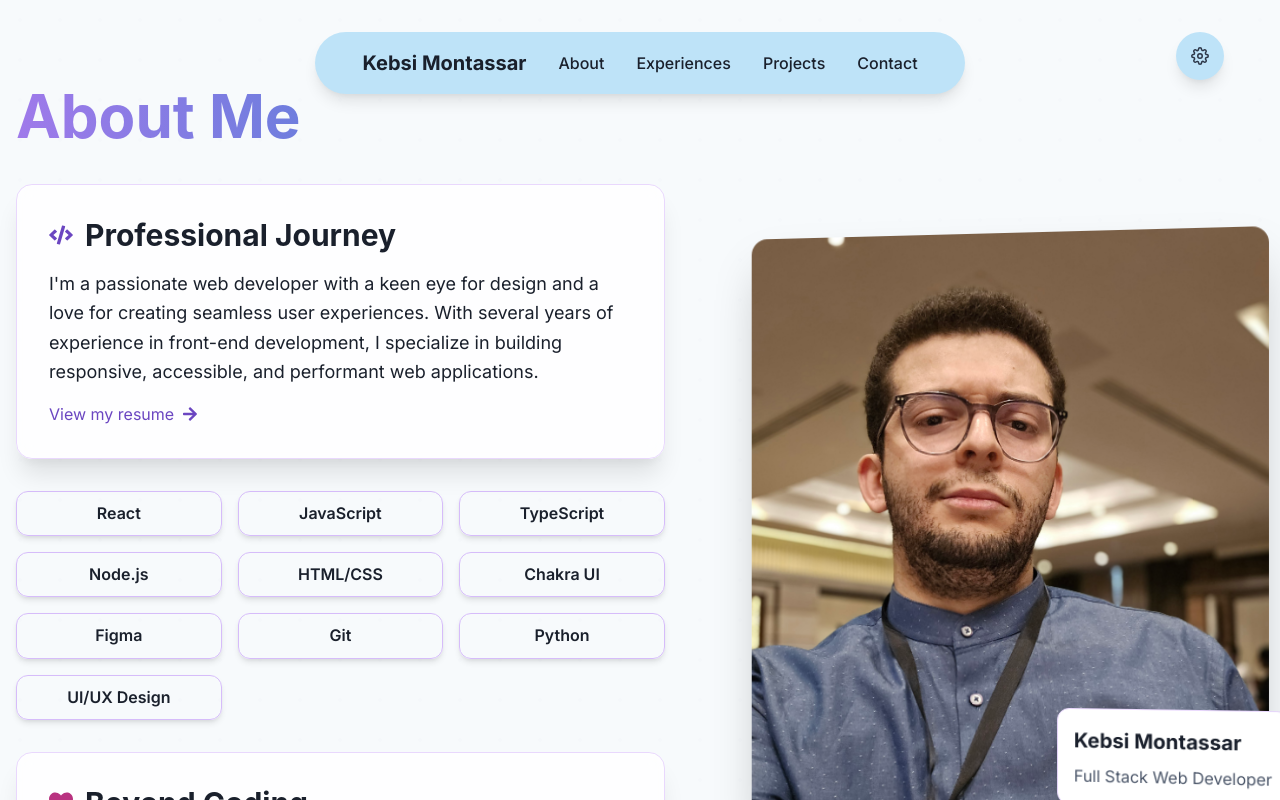
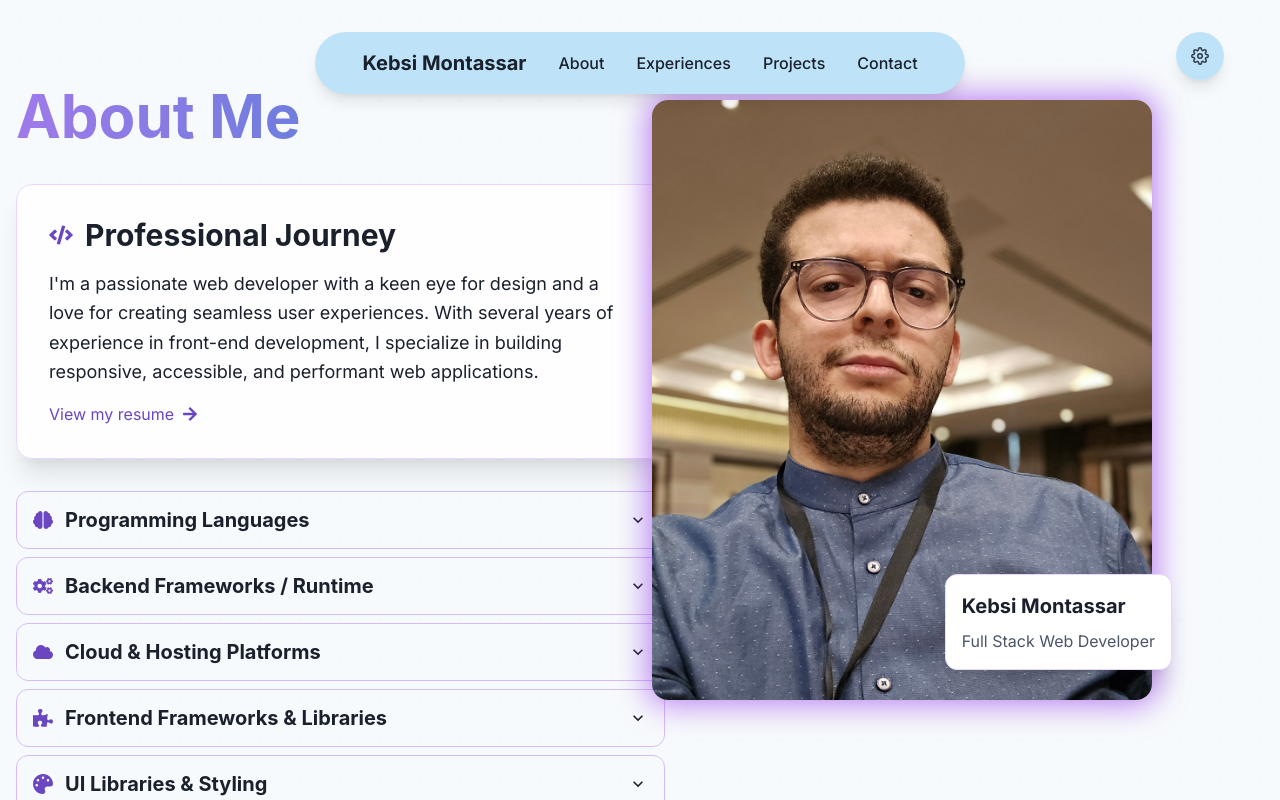
Before and after one commit to KabsiMontassar/portfolio, a React (Vite) app: page /about in a window 1280 px wide. Shown: the top 800 px of the page. Built offline with nearby package versions, Linux system fonts and the light colour scheme.

Commit message:
Update about.jsx

```diff
--- a/src/pages/about.jsx
+++ b/src/pages/about.jsx
@@ -11,9 +11,28 @@ import {
   useColorMode,
   Container,
   Grid,
+  Accordion,
+  AccordionItem,
+  AccordionButton,
+  AccordionPanel,
+  AccordionIcon,
 } from '@chakra-ui/react';
 import { keyframes } from '@emotion/react';
-import { FaCode, FaHeart, FaLaptopCode, FaArrowRight } from 'react-icons/fa';
+import {
+  FaCode,
+  FaHeart,
+  FaLaptopCode,
+  FaArrowRight,
+  FaBrain,
+  FaCogs,
+  FaCloud,
+  FaPuzzlePiece,
+  FaPalette,
+  FaDatabase,
+  FaTools,
+  FaRobot,
+  FaPencilRuler
+} from 'react-icons/fa';
 import { useTranslation } from 'react-i18next';
 import { useEffect } from 'react';
 import Lenis from '@studio-freight/lenis';
@@ -43,10 +62,53 @@ const About = () => {
   }, []);
 
   const allTextsGrouped = {
-    skills: [
-      'React', 'JavaScript', 'TypeScript', 'Node.js', 'HTML/CSS',
-      'Chakra UI', 'Figma', 'Git', 'Python', 'UI/UX Design'
-    ],
+    skills: {
+      programmingLanguages: {
+        icon: FaBrain,
+        title: 'Programming Languages',
+        items: ['TypeScript', 'JavaScript', 'PHP', 'Java', 'HTML5', 'CSS3']
+      },
+      backend: {
+        icon: FaCogs,
+        title: 'Backend Frameworks / Runtime',
+        items: ['Node.js', 'Express.js', 'NestJS', 'Spring Boot']
+      },
+      cloud: {
+        icon: FaCloud,
+        title: 'Cloud & Hosting Platforms',
+        items: ['AWS', 'Azure', 'OpenStack', 'Firebase', 'Supabase']
+      },
+      frontend: {
+        icon: FaPuzzlePiece,
+        title: 'Frontend Frameworks & Libraries',
+        items: ['React', 'Angular.js', 'Next.js']
+      },
+      ui: {
+        icon: FaPalette,
+        title: 'UI Libraries & Styling',
+        items: ['Chakra UI', 'TailwindCSS']
+      },
+      databases: {
+        icon: FaDatabase,
+        title: 'Databases',
+        items: ['PostgreSQL', 'MySQL', 'MongoDB', 'Redis']
+      },
+      devops: {
+        icon: FaTools,
+        title: 'DevOps & CI/CD Tools',
+        items: ['Jenkins', 'GitHub','GitHub Actions']
+      },
+      ai: {
+        icon: FaRobot,
+        title: 'AI/ML Frameworks',
+        items: ['TensorFlow']
+      },
+      design: {
+        icon: FaPencilRuler,
+        title: 'Design & Prototyping',
+        items: ['Figma']
+      }
+    },
     headings: [
       'aboutTitle', 'Crafting Digital Experiences',
       'professionalBio', 'Professional Journey',
@@ -73,7 +135,15 @@ const About = () => {
     100% { transform: translateY(0px) rotate(0deg); }
   `;
 
+  const glowingShadow = keyframes`
+    0% { box-shadow: 0 0 30px 5px rgba(147, 51, 234, 0.6); }
+    33% { box-shadow: 0 0 30px 5px rgba(59, 130, 246, 0.6); }
+    66% { box-shadow: 0 0 30px 5px rgba(236, 72, 153, 0.6); }
+    100% { box-shadow: 0 0 30px 5px rgba(147, 51, 234, 0.6); }
+  `;
+
   const floatAnimation = `${float} 6s ease-in-out infinite`;
+  const shadowGlow = `${glowingShadow} 6s ease-in-out infinite`;
 
   return (
     <Box
@@ -124,7 +194,6 @@ const About = () => {
         <Grid
           templateColumns={{ base: '1fr', lg: '1fr 0.8fr' }}
           gap={{ base: 10, lg: 20 }}
-          alignItems="center"
         >
           <Box>
             <Heading
@@ -171,8 +240,37 @@ const About = () => {
               </Flex>
             </Box>
 
-            <SimpleGrid columns={{ base: 2, md: 3 }} spacing={4} mb={8}>
-              {allTextsGrouped.skills.map((skill, index) => (
+            <Box mb={8}>
+              <Accordion allowMultiple>
+                {Object.entries(allTextsGrouped.skills).map(([key, category]) => (
+                  <AccordionItem
+                    key={key}
+                    mb={2}
+                    border="1px solid"
+                    borderColor={colorMode === 'light' ? 'purple.200' : 'purple.700'}
+                    borderRadius="xl"
+                    overflow="hidden"
+                  >
+                    <AccordionButton
+                      p={4}
+                      _hover={{
+                        bg: colorMode === 'light' ? 'purple.50' : 'purple.900'
+                      }}
+                    >
+                      <Flex align="center" flex="1">
+                        <Icon
+                          as={category.icon}
+                          mr={3}
+                          color={colorMode === 'light' ? 'purple.600' : 'purple.300'}
+                          boxSize={5}
+                        />
+                        <Heading size="md">{category.title}</Heading>
+                      </Flex>
+                      <AccordionIcon />
+                    </AccordionButton>
+                    <AccordionPanel pb={4}>
+                      <SimpleGrid columns={{ base: 2, md: 3 }} spacing={4}>
+                        {category.items.map((skill, index) => (
                           <Tag
                             key={index}
                             size="lg"
@@ -195,6 +293,11 @@ const About = () => {
                           </Tag>
                         ))}
                       </SimpleGrid>
+                    </AccordionPanel>
+                  </AccordionItem>
+                ))}
+              </Accordion>
+            </Box>
 
             <Box
               bg={colorMode === 'light' ? 'rgba(255, 255, 255, 0.8)' : 'rgba(26, 32, 44, 0.8)'}
@@ -226,16 +329,19 @@ const About = () => {
           </Box>
 
           <Box
-            position="relative"
-            className="image-container"
-            h={{ base: '400px', lg: '600px' }}
+            display={{ base: 'none', lg: 'block' }}
+            position="fixed"
+            right="10%"
+            top="50vh"
+            transform="translateY(-50%)"
+            width="500px"
+            zIndex={2}
           >
             <Box
               position="relative"
-              h="100%"
-              transform="perspective(1000px) rotateY(-5deg)"
-              transition="transform 0.5s ease"
-              _hover={{ transform: 'perspective(1000px) rotateY(0deg)' }}
+              className="image-container"
+              h="600px"
+              transition="all 0.3s ease"
             >
               <Image
                 src={img}
@@ -244,7 +350,8 @@ const About = () => {
                 w="100%"
                 h="100%"
                 borderRadius="2xl"
-                boxShadow="2xl"
+                animation={shadowGlow}
+                boxShadow="0 0 30px 5px rgba(147, 51, 234, 0.6)"
               />
 
               <Box
```
Lines whose indentation alone changed are shown as unchanged.
